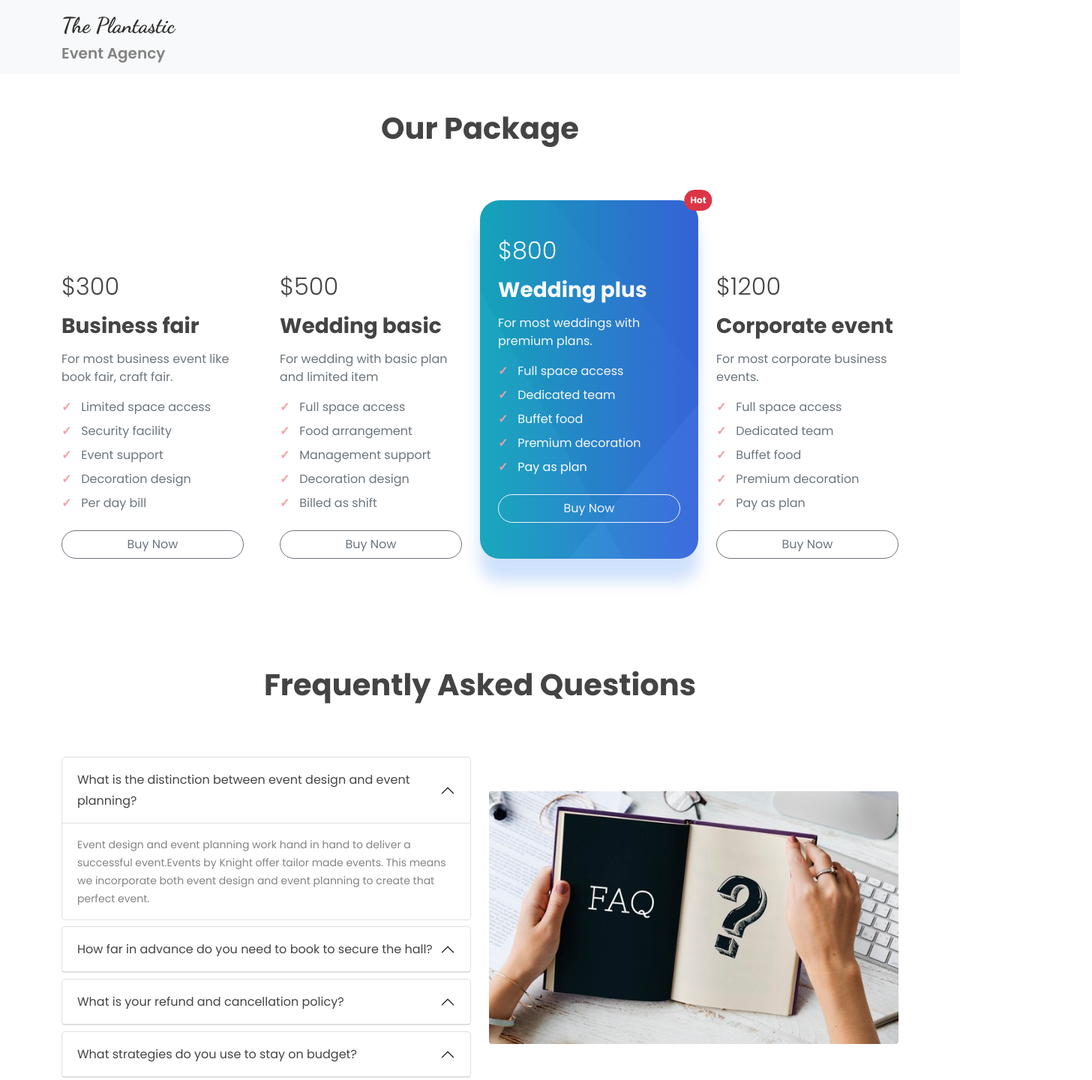
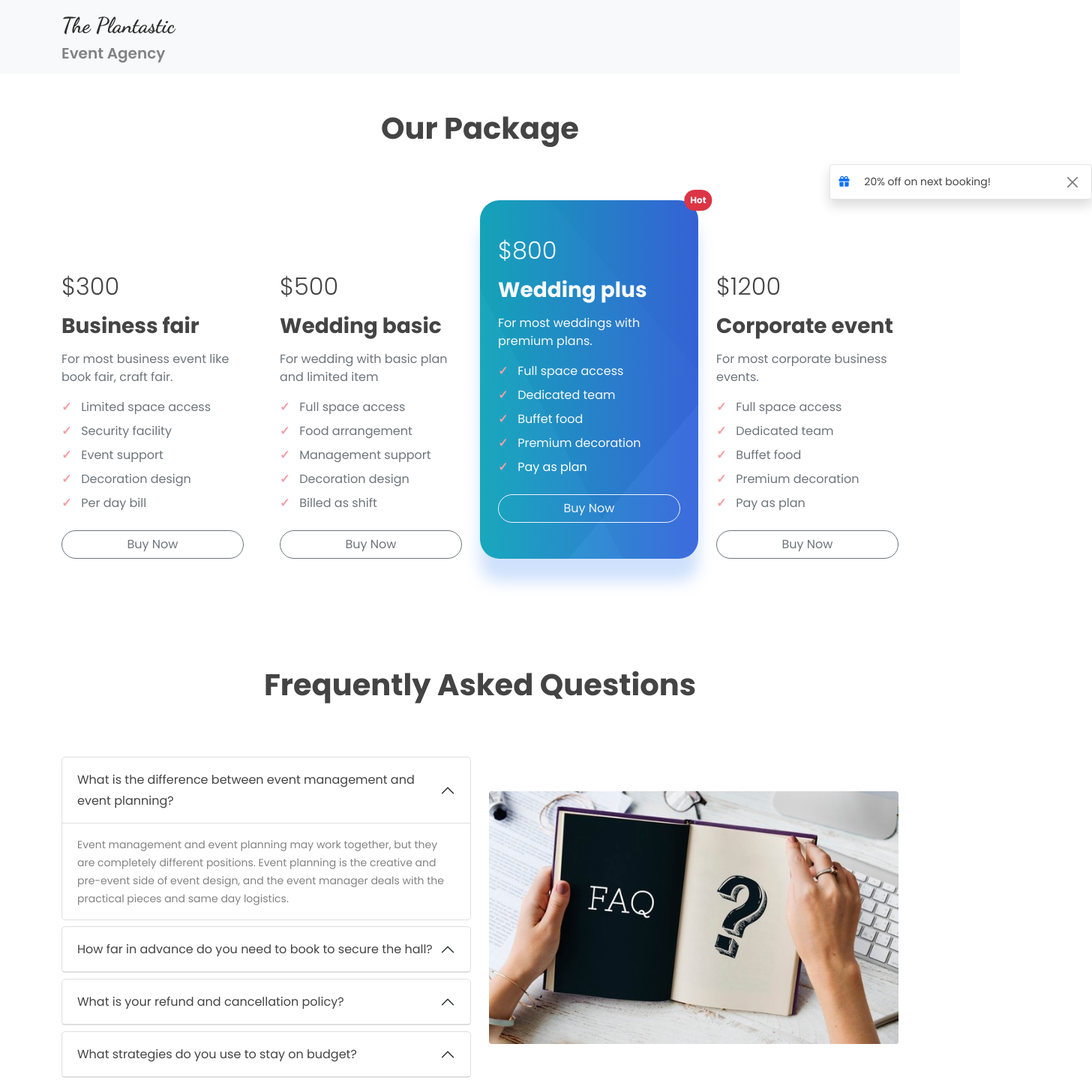
Before and after one commit to Ar1f007/plantastic-event-agency, a plain HTML site: page index.html in a window 1280 px wide. Shown: the top 1440 px of the page at 75% size, 1456 px wide, since content can reach past the window. Drawn offline with nearby package versions, Linux system fonts and the light colour scheme.

Commit message:
added toast to package section

```diff
--- a/index.html
+++ b/index.html
@@ -11,6 +11,15 @@
     <link
       href="https://fonts.googleapis.com/css2?family=Dancing+Script:wght@700&family=Poppins:wght@300;400;600;700&display=swap"
       rel="stylesheet"
+    />
+
+    <!-- Font Awesome -->
+    <link
+      rel="stylesheet"
+      href="https://cdnjs.cloudflare.com/ajax/libs/font-awesome/6.0.0-beta3/css/all.min.css"
+      integrity="sha512-Fo3rlrZj/k7ujTnHg4CGR2D7kSs0v4LLanw2qksYuRlEzO+tcaEPQogQ0KaoGN26/zrn20ImR1DfuLWnOo7aBA=="
+      crossorigin="anonymous"
+      referrerpolicy="no-referrer"
     />
 
     <!-- Bootstrap CSS -->
@@ -44,7 +53,23 @@
         <div class="container">
           <h2 class="fs-1 fw-bold text-center mb-4">Our Package</h2>
 
-          <div class="row gx-5 d-lg-flex align-items-lg-end px-4 px-lg-0">
+          <div
+            class="row gx-5 d-lg-flex align-items-lg-end px-4 px-lg-0 position-relative"
+          >
+            <!-- TOAST  -->
+            <div class="toast show position-absolute top-0 px-0">
+              <div class="toast-body position-relative">
+                <i class="fas fa-gift me-3 text-primary"></i> 20% off on next
+                booking!
+                <button
+                  type="button"
+                  class="btn-close position-absolute toast-btn-close"
+                  data-bs-dismiss="toast"
+                ></button>
+              </div>
+            </div>
+            <!-- TOAST  -->
+
             <div class="col-md-6 col-lg-3 my-lg-5 my-3">
               <h3 class="fs-2 fw-lighter">$300</h3>
               <h3 class="fs-3 fw-bold my-3">Business fair</h3>
@@ -144,7 +169,7 @@
 
       <!-- FAQ Section -->
       <section class="py-5" id="faq">
-        <div class="container">
+        <div class="container pb-4 pb-lg-5">
           <h2 class="fs-1 fw-bold text-center mb-5 pb-4">
             Frequently Asked Questions
           </h2>
@@ -163,7 +188,7 @@
                       aria-expanded="true"
                       aria-controls="collapseOne"
                     >
-                      What is the distinction between event design and event
+                      What is the difference between event management and event
                       planning?
                     </button>
                   </h2>
@@ -174,10 +199,11 @@
                     data-bs-parent="#faq-questions"
                   >
                     <div class="accordion-body">
-                      Event design and event planning work hand in hand to
-                      deliver a successful event.Events by Knight offer tailor
-                      made events. This means we incorporate both event design
-                      and event planning to create that perfect event.
+                      Event management and event planning may work together, but
+                      they are completely different positions. Event planning is
+                      the creative and pre-event side of event design, and the
+                      event manager deals with the practical pieces and same day
+                      logistics.
                     </div>
                   </div>
                 </div>
@@ -336,5 +362,11 @@
       integrity="sha384-cVKIPhGWiC2Al4u+LWgxfKTRIcfu0JTxR+EQDz/bgldoEyl4H0zUF0QKbrJ0EcQF"
       crossorigin="anonymous"
     ></script>
+
+    <script>
+      document.querySelector('.btn-close').addEventListener('click', () => {
+        document.querySelector('.toast').classList.remove('show');
+      });
+    </script>
   </body>
 </html>
--- a/style.css
+++ b/style.css
@@ -85,8 +85,13 @@ body {
 .selected-btn:focus {
   background-color: var(--color-white-1);
   color: var(--color-gray-1);
+  border-color: var(--color-white-1);
 }
 
+.toast,
+.toast-btn-close {
+  left: 90%;
+}
 /* FAQ section */
 #faq .accordion-item {
   border: 1px solid var(--color-white-2);
```
Also changed, not shown: images/img-1.png (added), images/img-2.png (added), images/img-3.png (added), images/img-4.png (renamed from images/banner.png), images/people.png (deleted), images/wedding.png (deleted).
